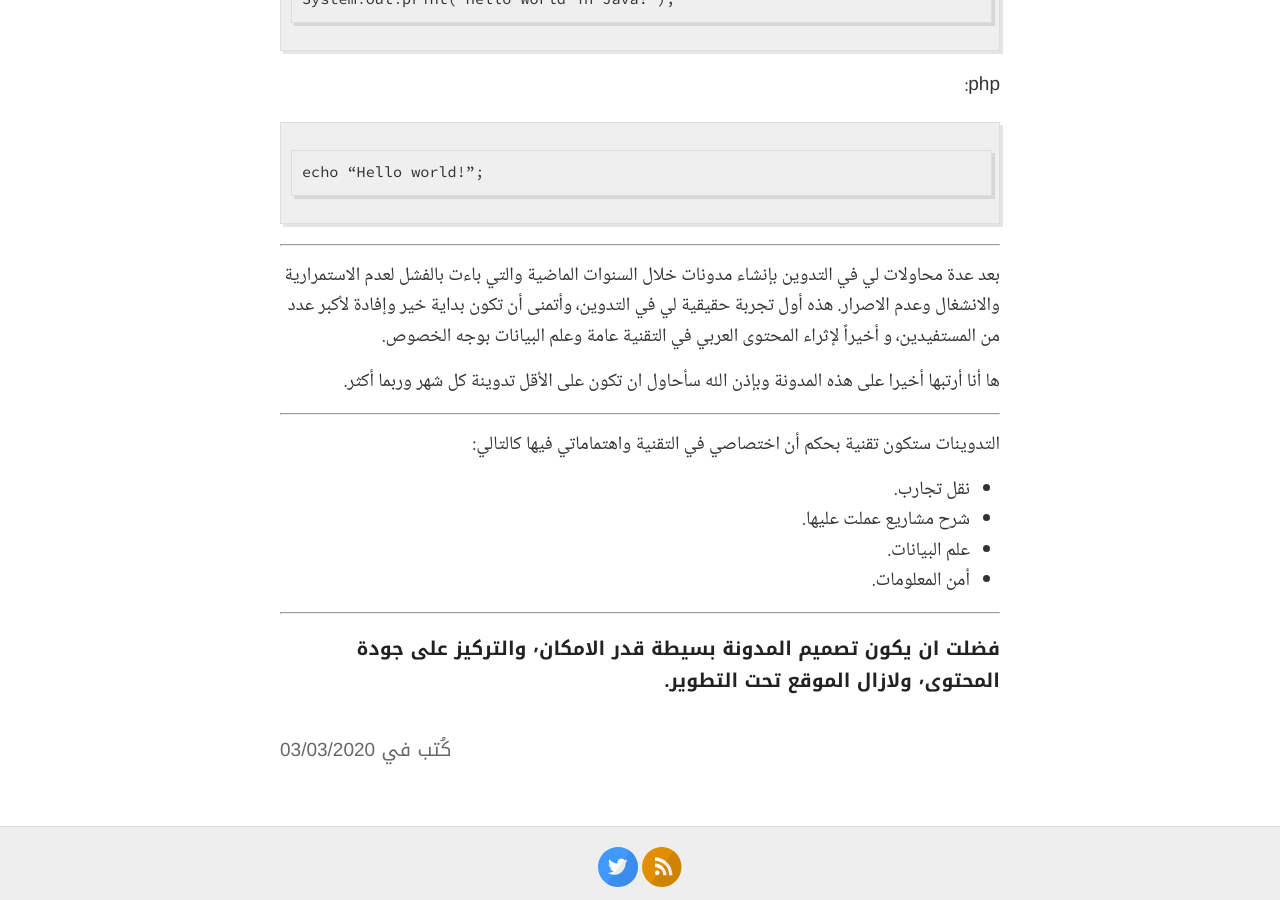
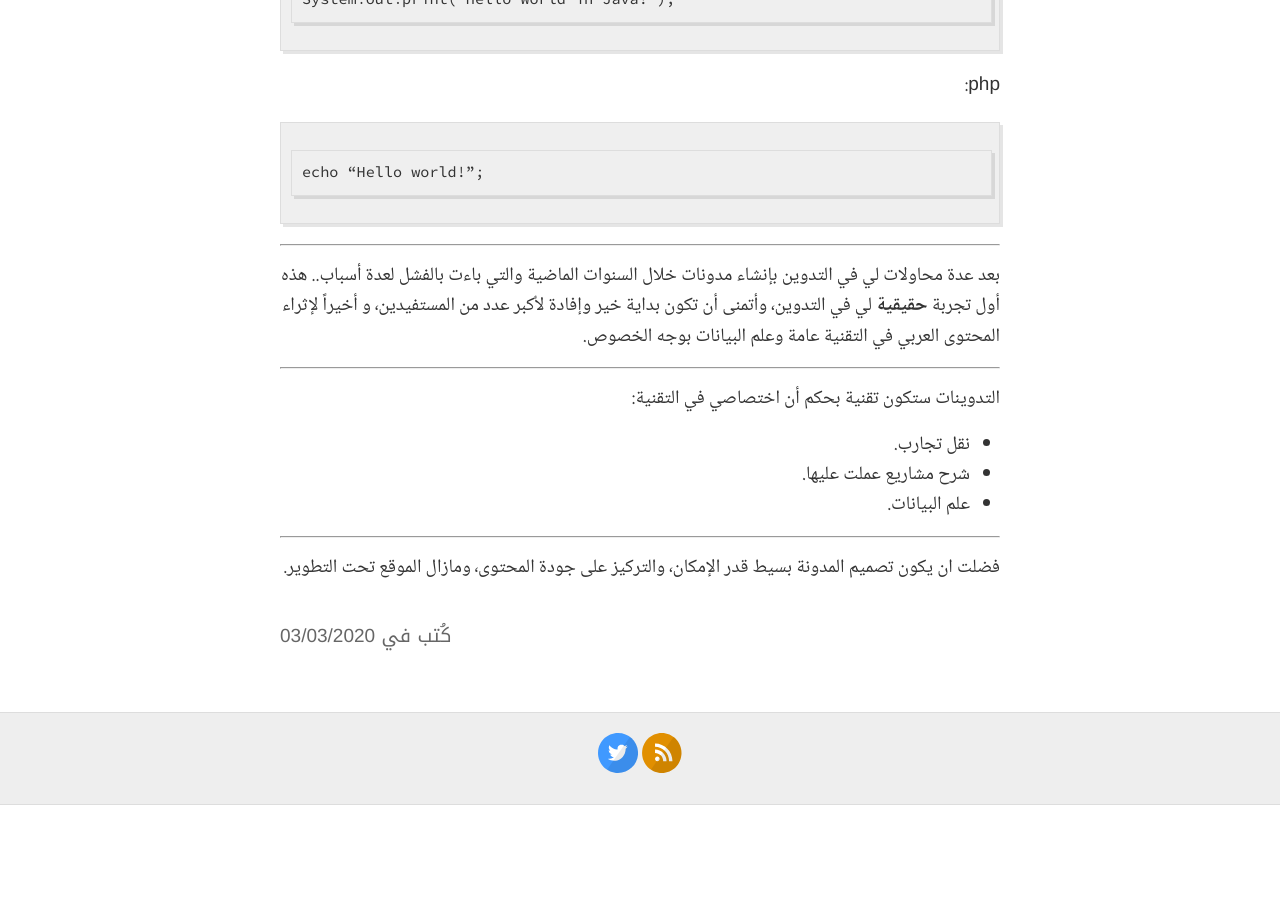
Before and after one commit to ahmadamoudi/ahmadamoudi.github.io, a Jekyll site: the page built from _posts/2020-3-3-HelloWorld.md, in a window 1280 px wide and 900 px high, scrolled down 901 px. Built offline with Jekyll 4.4.1, drawn with Linux system fonts in a browser that asks for light colours; comment, search, counter and statistics services are not loaded; after the commit the page ends 1706 px from its top, so only the background shows below that.

Commit message:
Update 2020-3-3-HelloWorld.md

````diff
--- a/_posts/2020-3-3-HelloWorld.md
+++ b/_posts/2020-3-3-HelloWorld.md
@@ -2,6 +2,7 @@
 layout: post
 title: أهلا بالعالم
 ---
+
 “أهلا بالعالم!”..  لماذا اخترت هذا العنوان؟
 
 هي جملة مترجمة للعربية يتم كتابتها غالبا كأول مشروع يقوم المبرمج بكتابته لتعلم أساسيات لغة برمجة معينة وهو أمر الطباعة.
@@ -30,19 +31,17 @@ echo “Hello world!”;
 ```
 
 ---
-بعد عدة محاولات لي في التدوين بإنشاء مدونات خلال السنوات الماضية والتي باءت بالفشل لعدم الاستمرارية والانشغال وعدم الاصرار.
-هذه أول تجربة حقيقية لي في التدوين٬ وأتمنى أن تكون بداية خير وإفادة لأكبر عدد من المستفيدين٬ و أخيراً لإثراء المحتوى العربي في التقنية عامة وعلم البيانات بوجه الخصوص.
+بعد عدة محاولات لي في التدوين بإنشاء مدونات خلال السنوات الماضية والتي باءت بالفشل لعدة أسباب..
+هذه أول تجربة **حقيقية** لي في التدوين٬ وأتمنى أن تكون بداية خير وإفادة لأكبر عدد من المستفيدين٬ و أخيراً لإثراء المحتوى العربي في التقنية عامة وعلم البيانات بوجه الخصوص.
 
-ها أنا أرتبها أخيرا على هذه المدونة وبإذن الله سأحاول ان تكون على الأقل تدوينة كل شهر وربما أكثر.
 
 ---
-التدوينات ستكون تقنية بحكم أن اختصاصي في التقنية واهتماماتي فيها كالتالي:
+التدوينات ستكون تقنية بحكم أن اختصاصي في التقنية:
 
 - نقل تجارب.
 - شرح مشاريع عملت عليها.
 - علم البيانات.
-- أمن المعلومات.
 
 
 ----
-###### فضلت ان يكون تصميم المدونة بسيطة قدر الامكان٬ والتركيز على جودة المحتوى٬ ولازال الموقع تحت التطوير.
+فضلت ان يكون تصميم المدونة بسيط قدر الإمكان٬ والتركيز على جودة المحتوى٬ ومازال الموقع تحت التطوير.
````
